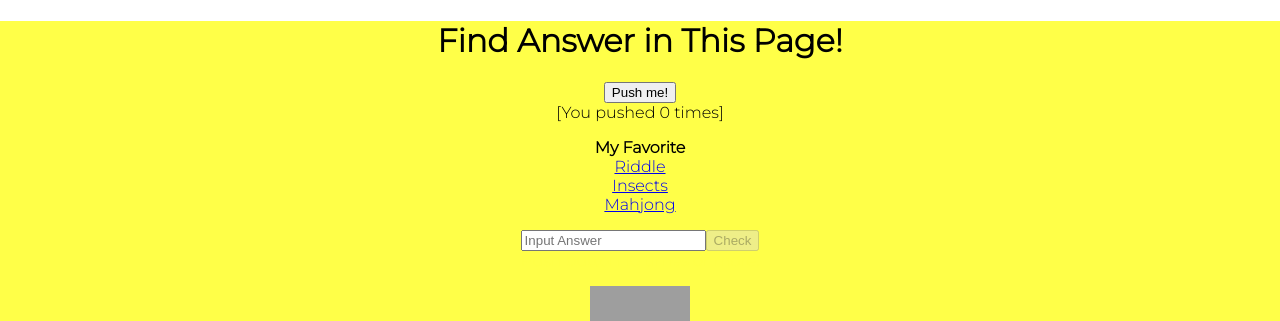
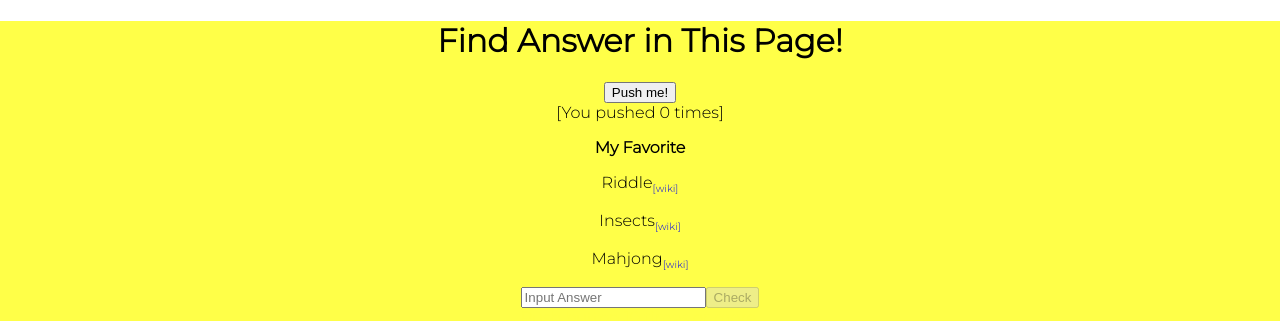
Before and after one commit to mp-gumi/ReactTutorial, a React (Create React App) app: page / in a window 1280 px wide. Shown: the top 321 px of the page. Built offline with nearby package versions, Linux system fonts and the light colour scheme; grey boxes are pictures that could not be loaded.

Commit message:
wikiへのリンクを貼り付けた[wiki]のフォントサイズを小さくし、下付き文字に

```diff
--- a/src/Tutorial.js
+++ b/src/Tutorial.js
@@ -48,14 +48,18 @@ export const Tutorial = () => {
   //好きなものに英語版のwikipediaのリンクを貼り、表示
   const faves = ["Riddle", "Insects", "Mahjong"];
   const favesWiki = faves.map((fave) => (
+    <p>
+      {fave}
       <a
         href={"https://en.wikipedia.org/wiki/" + fave}
         target="_blank"
         rel="noopener noreferrer"
       >
-      {fave}
+        <sub style={{ fontSize: "10px" }}>[wiki]</sub>
+
         <br />
       </a>
+    </p>
   ));
 
   return (
```
Lines whose indentation alone changed are shown as unchanged.
